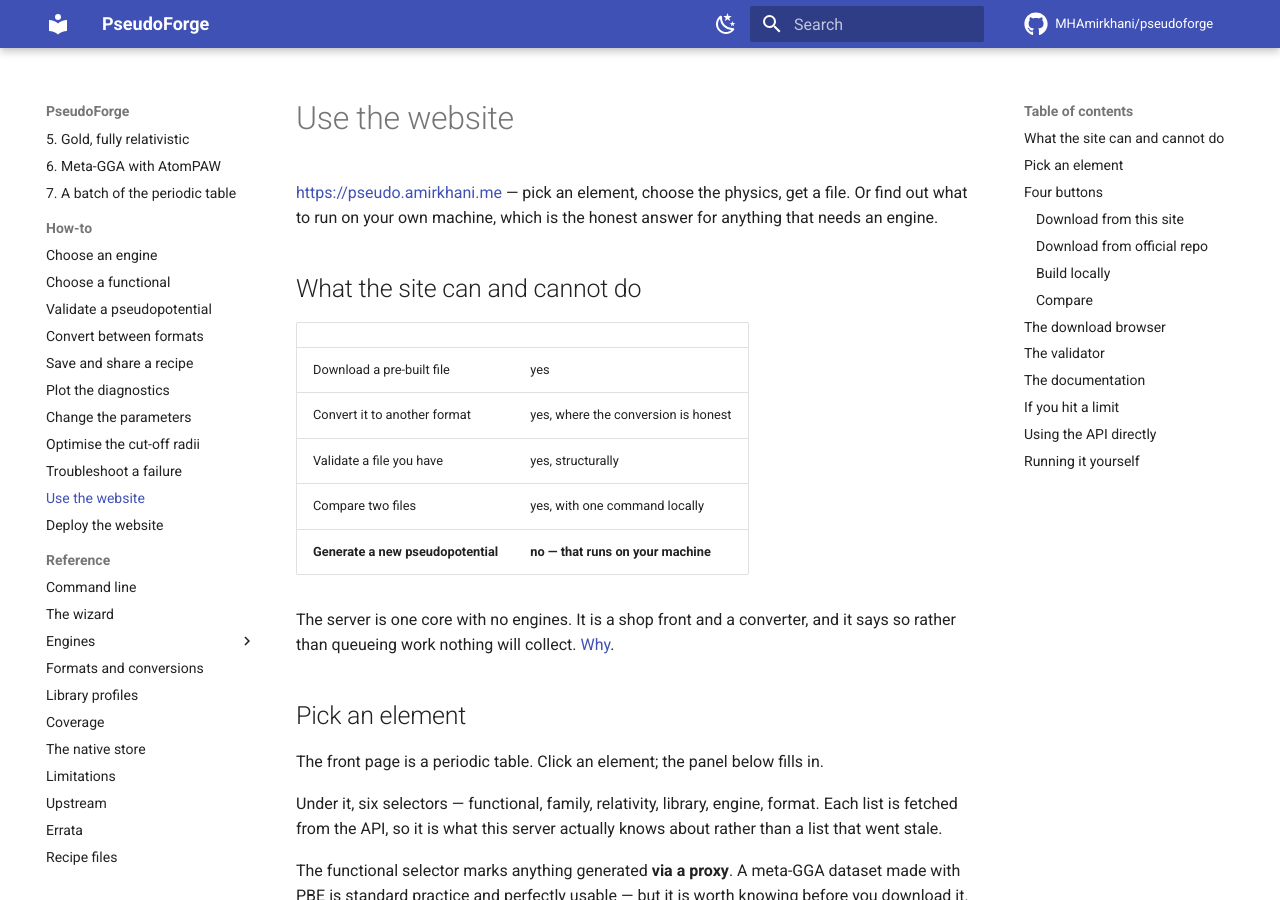
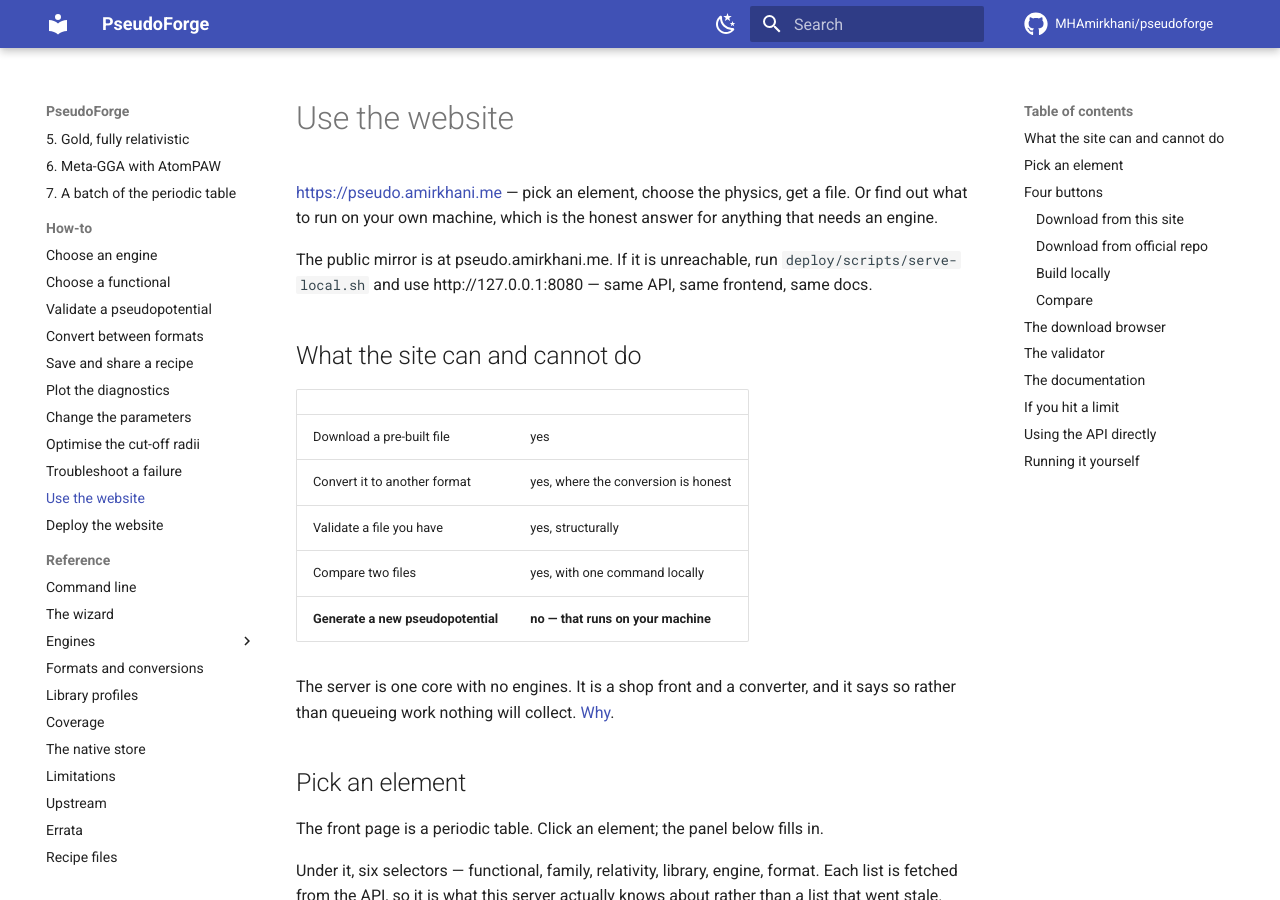
Before and after one commit to MHAmirkhani/PseudoForge, an MkDocs documentation site: the page built from docs/how-to/use-the-website.md, in a window 1280 px wide and 900 px high. Built offline with MkDocs 1.6.1 and Material for MkDocs 9.7.7, drawn with Linux system fonts in a browser that asks for light colours; comment, search, counter and statistics services are not loaded.

Commit message:
docs(website): note the local serve-local alternative to the mirror

```diff
--- a/docs/how-to/use-the-website.md
+++ b/docs/how-to/use-the-website.md
@@ -3,6 +3,10 @@
 <https://pseudo.amirkhani.me> — pick an element, choose the physics, get a
 file. Or find out what to run on your own machine, which is the honest answer
 for anything that needs an engine.
+
+The public mirror is at pseudo.amirkhani.me. If it is unreachable,
+run `deploy/scripts/serve-local.sh` and use
+http://127.0.0.1:8080 — same API, same frontend, same docs.
 
 ## What the site can and cannot do
 
```
Also changed, not shown: docs/architecture/http.md (+4 -0 lines).
